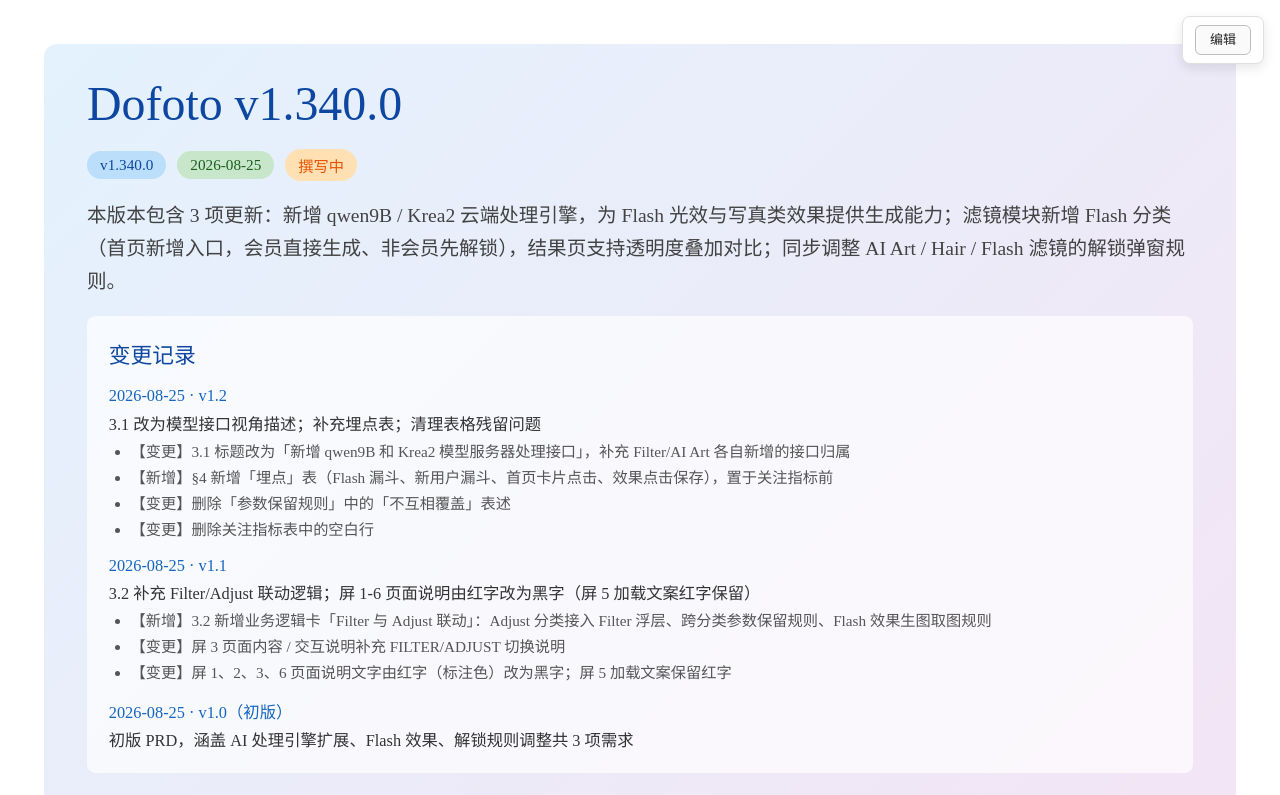
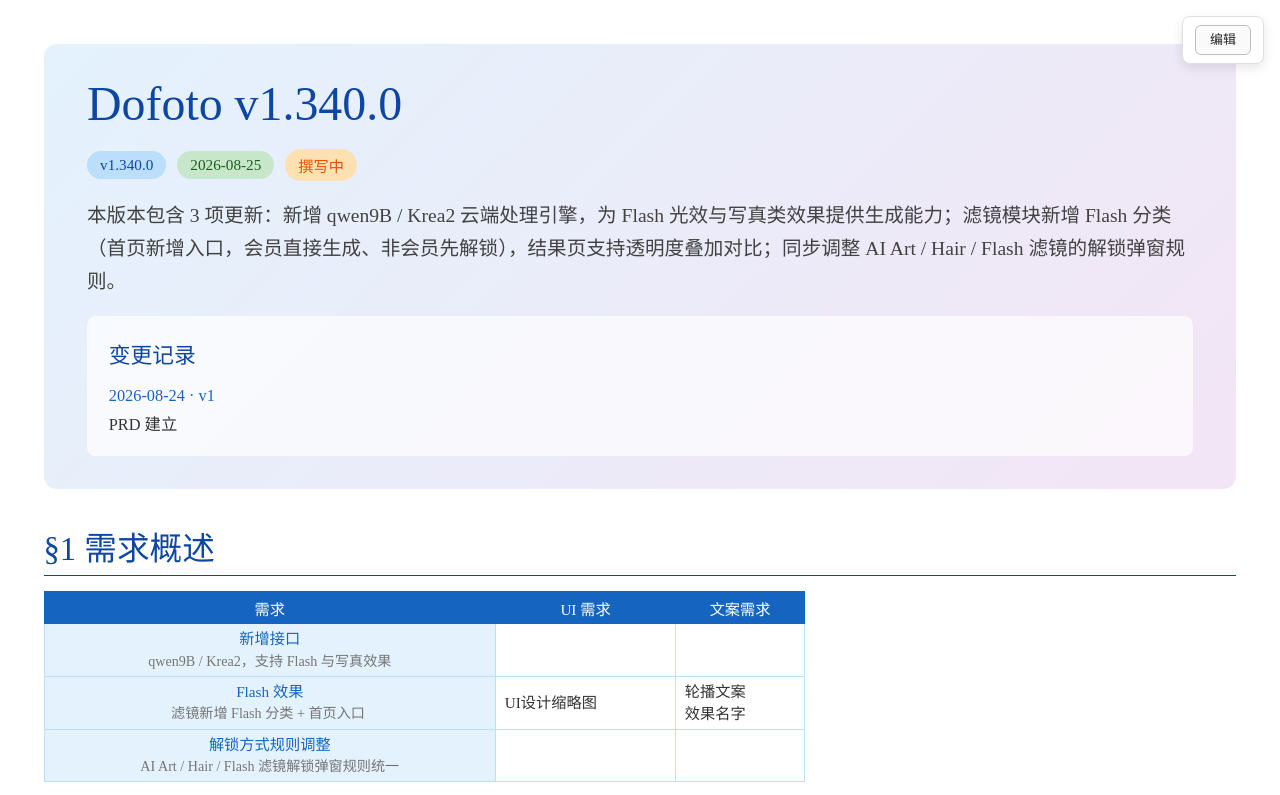
Before and after one commit to Crystal310/dofoto-prd-share, a plain HTML site: page dofoto v1.340.0.html in a window 1280 px wide. Shown: the top 795 px of the page. Drawn offline with Linux system fonts and the light colour scheme.

Commit message:
reset change-log to single entry

```diff
--- a/dofoto v1.340.0.html
+++ b/dofoto v1.340.0.html
@@ -239,27 +239,8 @@
     <div class="change-log">
       <h3>变更记录</h3>
       <div class="change-item">
-        <div class="date">2026-08-25 · v1.2</div>
-        <div class="summary">3.1 改为模型接口视角描述；补充埋点表；清理表格残留问题</div>
-        <ul>
-          <li>【变更】3.1 标题改为「新增 qwen9B 和 Krea2 模型服务器处理接口」，补充 Filter/AI Art 各自新增的接口归属</li>
-          <li>【新增】§4 新增「埋点」表（Flash 漏斗、新用户漏斗、首页卡片点击、效果点击保存），置于关注指标前</li>
-          <li>【变更】删除「参数保留规则」中的「不互相覆盖」表述</li>
-          <li>【变更】删除关注指标表中的空白行</li>
-        </ul>
-      </div>
-      <div class="change-item">
-        <div class="date">2026-08-25 · v1.1</div>
-        <div class="summary">3.2 补充 Filter/Adjust 联动逻辑；屏 1-6 页面说明由红字改为黑字（屏 5 加载文案红字保留）</div>
-        <ul>
-          <li>【新增】3.2 新增业务逻辑卡「Filter 与 Adjust 联动」：Adjust 分类接入 Filter 浮层、跨分类参数保留规则、Flash 效果生图取图规则</li>
-          <li>【变更】屏 3 页面内容 / 交互说明补充 FILTER/ADJUST 切换说明</li>
-          <li>【变更】屏 1、2、3、6 页面说明文字由红字（标注色）改为黑字；屏 5 加载文案保留红字</li>
-        </ul>
-      </div>
-      <div class="change-item">
-        <div class="date">2026-08-25 · v1.0（初版）</div>
-        <div class="summary">初版 PRD，涵盖 AI 处理引擎扩展、Flash 效果、解锁规则调整共 3 项需求</div>
+        <div class="date">2026-08-24 · v1</div>
+        <div class="summary">PRD 建立</div>
       </div>
     </div>
   </section>
```
